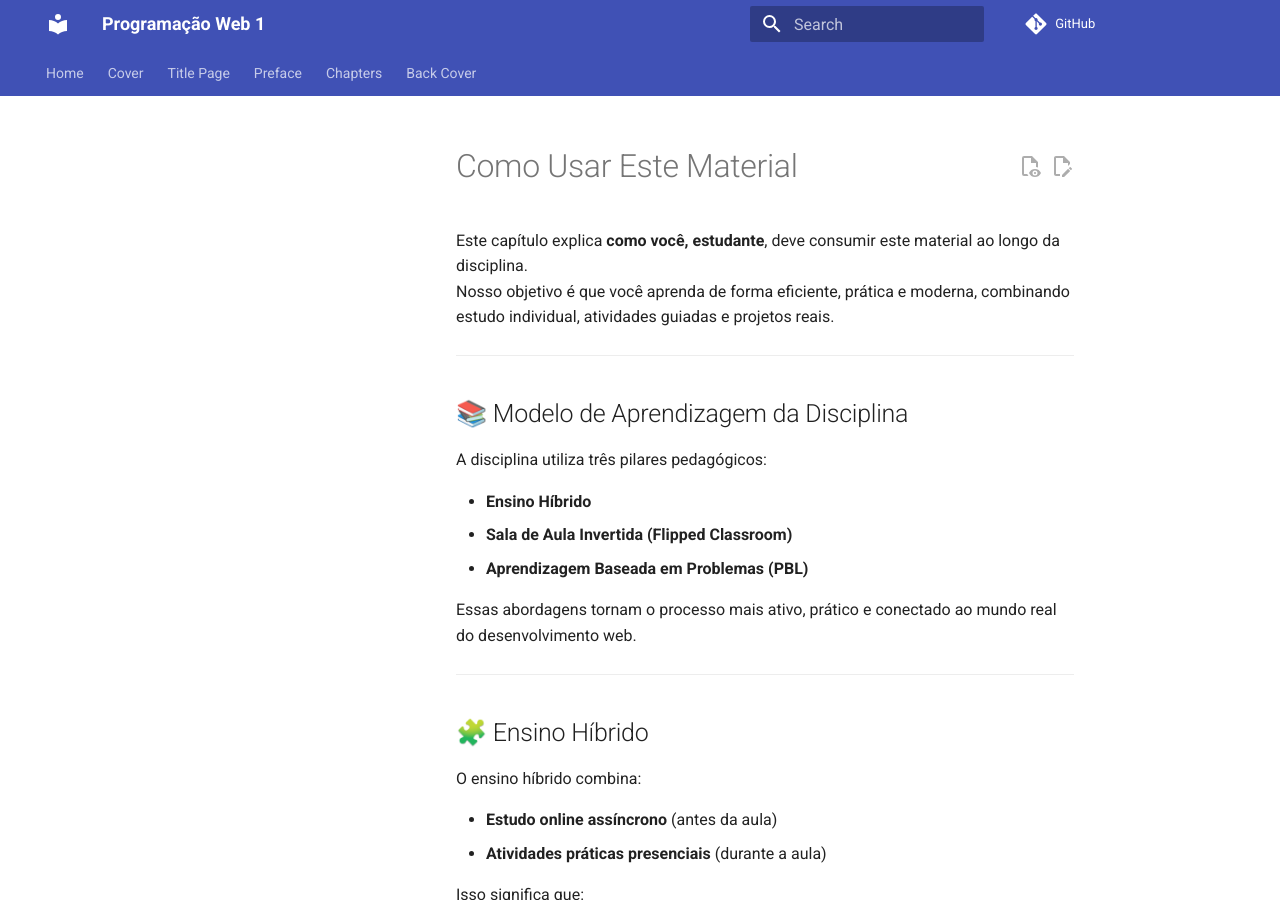
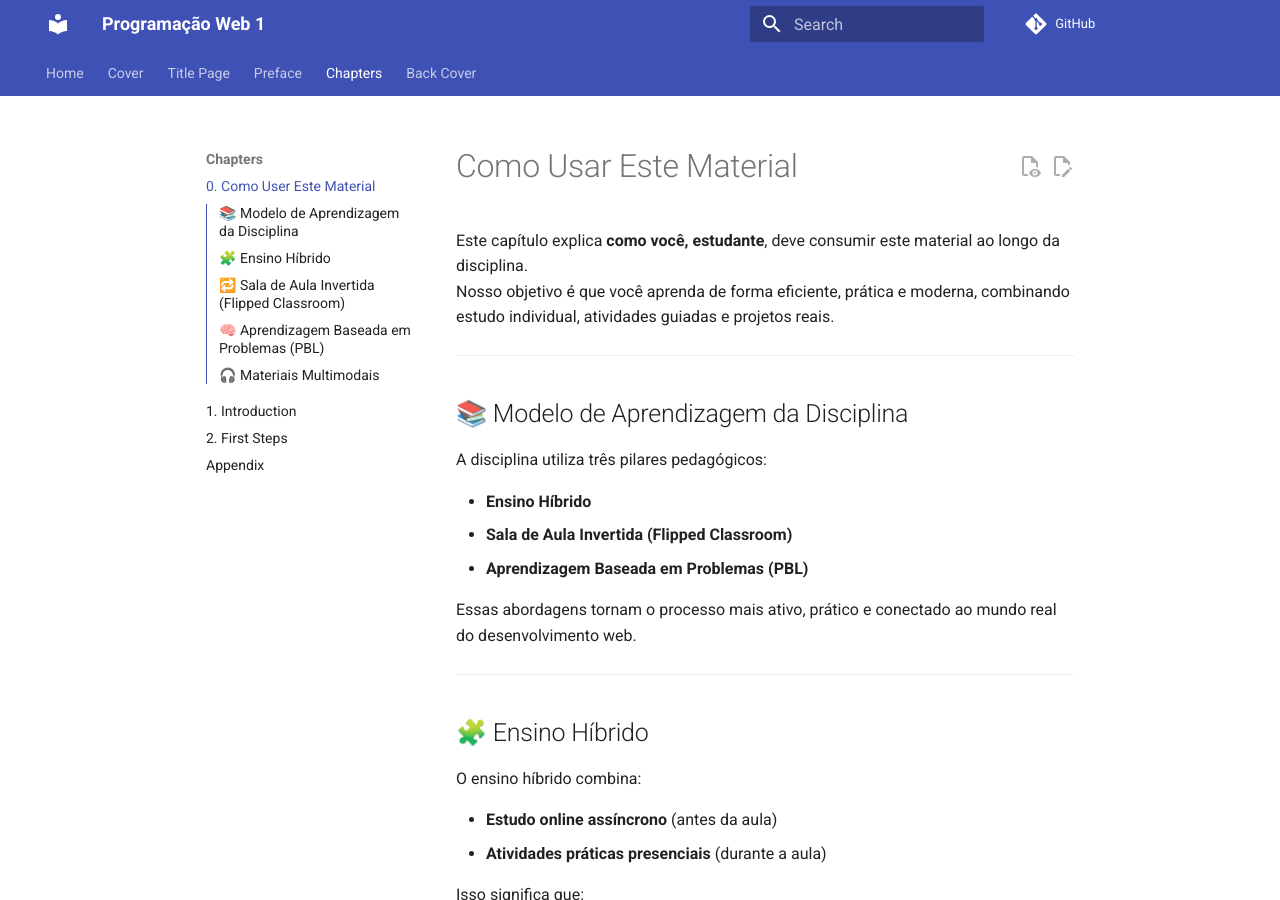
Before and after one commit to leofernandesmo/pweb1-book, an MkDocs documentation site: the page built from docs/chapters/00-how-to-use.md, in a window 1280 px wide and 900 px high. Built offline with MkDocs 1.6.1 and Material for MkDocs 9.7.7, drawn with Linux system fonts in a browser that asks for light colours; comment, search, counter and statistics services are not loaded.

Commit message:
Update mkdocs.yml

```diff
--- a/mkdocs.yml
+++ b/mkdocs.yml
@@ -69,6 +69,7 @@
   - Title Page: title-page.md
   - Preface: preface.md
   - Chapters:
+      - "0. Como User Este Material": chapters/00-how-to-use.md
       - "1. Introduction": chapters/01-introduction.md
       - "2. First Steps": chapters/02-first-steps.md
       - "Appendix": chapters/99-appendix.md
```
